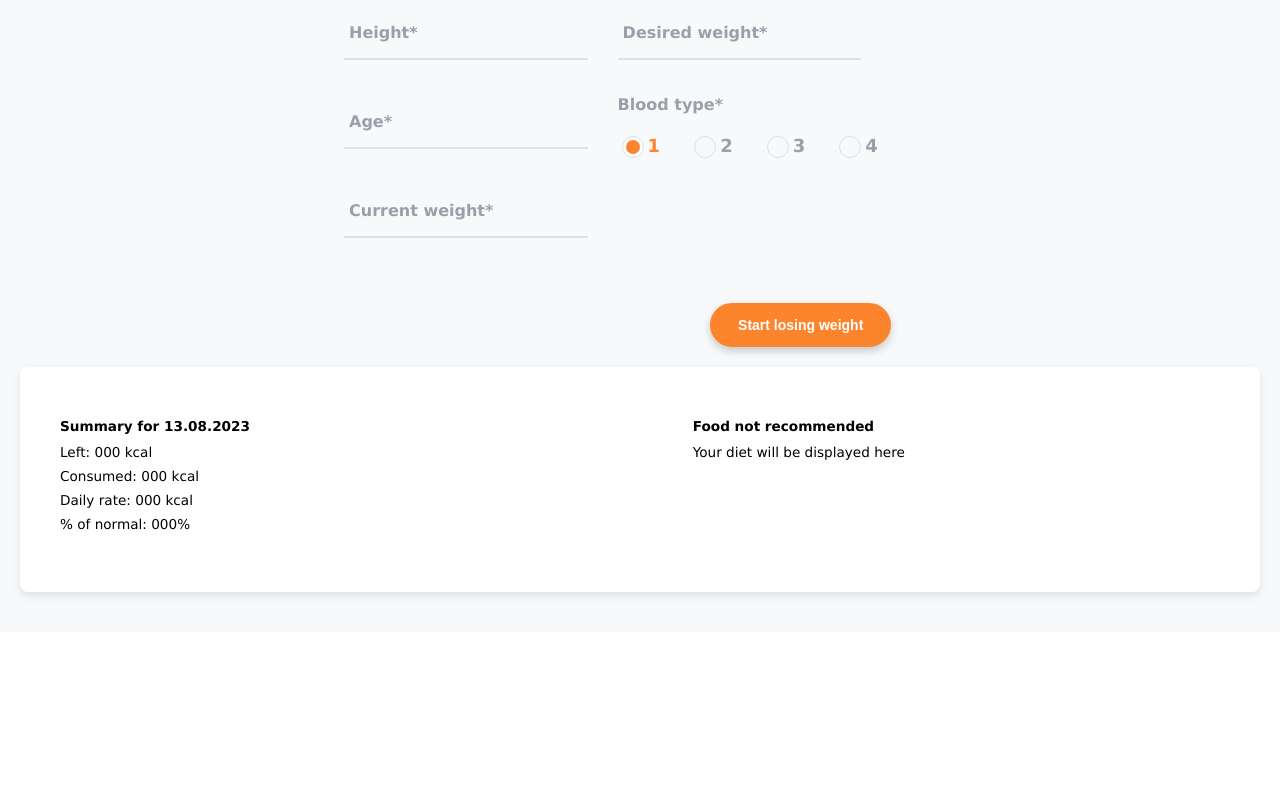
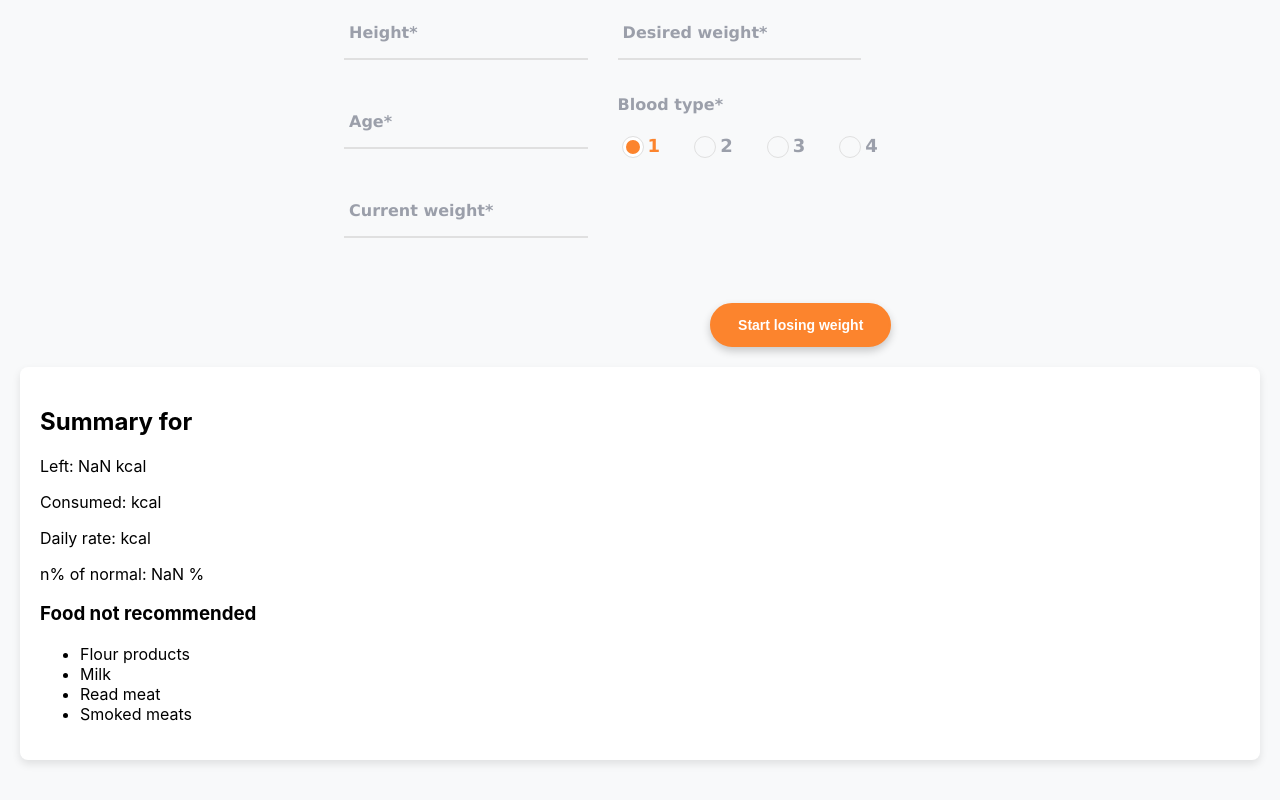
Before and after one commit to logarithms17/slim-mom-fullstack, a React (Create React App) app: page /slim-mom-fullstack/calculator in a window 1280 px wide. Shown: the part 292-1092 px from the top of the page. Before the commit the page ends 924 px from the top, so only its background shows below. Built offline with nearby package versions, Linux system fonts and the light colour scheme.

Commit message:
Update Summary.jsx

```diff
--- a/src/components/Summary/Summary.jsx
+++ b/src/components/Summary/Summary.jsx
@@ -1,39 +1,42 @@
 import React from 'react';
-import style from './Summary.module.css';
+import PropTypes from 'prop-types';
 
-const Summary = () => {
-  // Dummy data, replace with real data from Redux or API
-  const summaryData = {
-    date: '13.08.2023',
-    left: '000 kcal',
-    consumed: '000 kcal',
-    dailyRate: '000 kcal',
-    normalPercentage: '000%',
-    foodNotRecommended: 'Your diet will be displayed here',
-  };
+// Sample data: Replace with props or state as necessary
+const foodsNotRecommended = [
+  'Flour products',
+  'Milk',
+  'Read meat',
+  'Smoked meats',
+];
+
+const Summary = ({ selectedDate, consumedCalories, dailyRate }) => {
+  // Calculate left calories and percentage of normal
+  const leftCalories = dailyRate - consumedCalories;
+  const percentageNormal = ((consumedCalories / dailyRate) * 100).toFixed(0);
 
   return (
-    <div className={style.summaryContainer}>
-      {/* Summary Section */}
-      <div className={style.summarySection}>
-        <h2>Summary for {summaryData.date}</h2>
-        <ul>
-          <li>Left: {summaryData.left}</li>
-          <li>Consumed: {summaryData.consumed}</li>
-          <li>Daily rate: {summaryData.dailyRate}</li>
-          <li>% of normal: {summaryData.normalPercentage}</li>
-        </ul>
-      </div>
+    <div className="summary">
+      <h2>Summary for {selectedDate}</h2>
+      <p>Left: {leftCalories} kcal</p>
+      <p>Consumed: {consumedCalories} kcal</p>
+      <p>Daily rate: {dailyRate} kcal</p>
+      <p>n% of normal: {percentageNormal} %</p>
 
-      {/* Food Not Recommended Section */}
-      <div className={style.foodSection}>
-        <h2>Food not recommended</h2>
-        <ul>
-          <li>{summaryData.foodNotRecommended}</li>
-        </ul>
-      </div>
+      <h3>Food not recommended</h3>
+      <ul>
+        {foodsNotRecommended.map((food, index) => (
+          <li key={index}>{food}</li>
+        ))}
+      </ul>
     </div>
   );
 };
 
+// Prop types for validation
+Summary.propTypes = {
+  selectedDate: PropTypes.string.isRequired,
+  consumedCalories: PropTypes.number.isRequired,
+  dailyRate: PropTypes.number.isRequired,
+};
+
 export default Summary;
```
